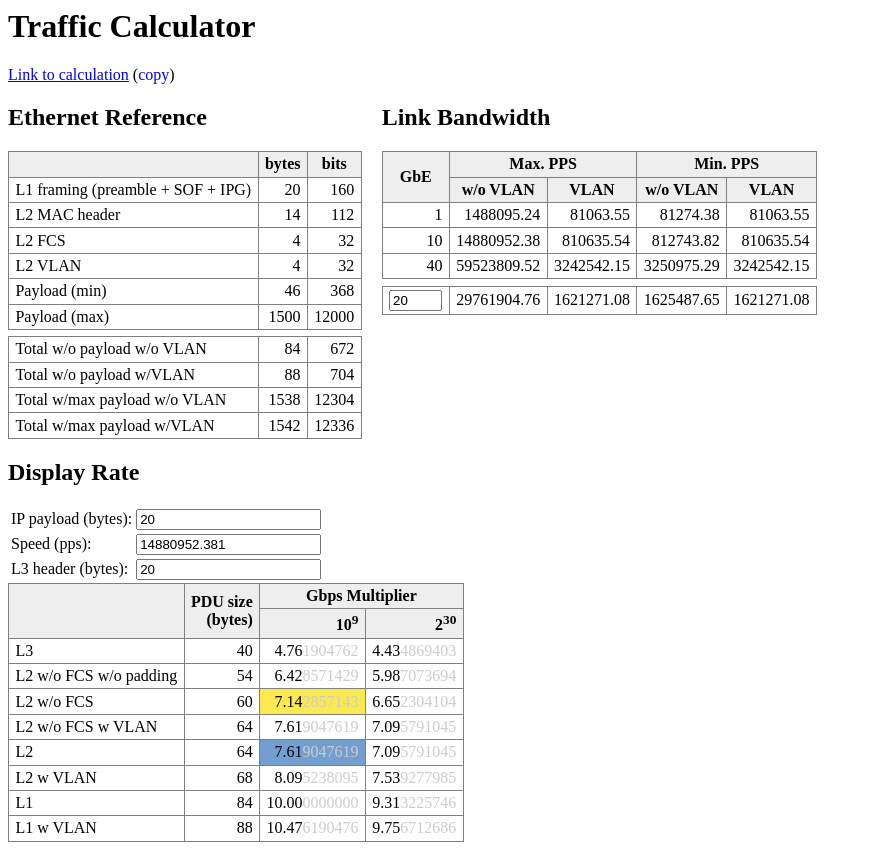
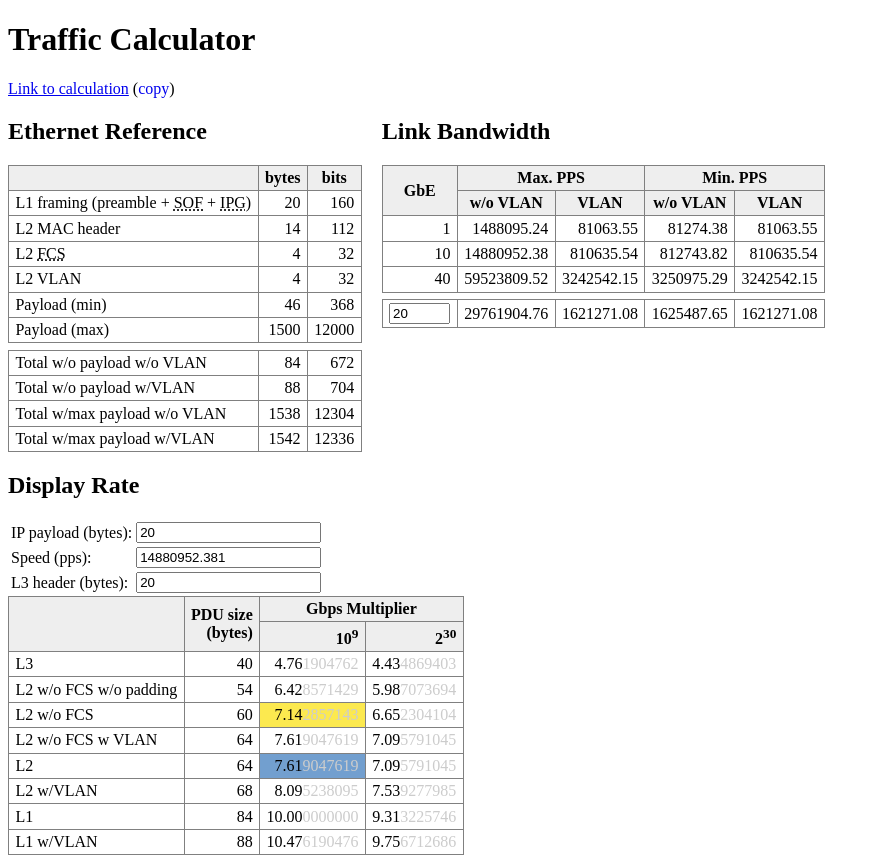
Before and after one commit to BIFIT/rate-calc, a plain HTML site: page index.html in a window 1280 px wide. Shown: the whole page, without its empty margins (0-880 px from the left). Drawn offline with Linux system fonts and the light colour scheme.

Commit message:
calc: improve formatting and markup

```diff
--- a/index.html
+++ b/index.html
@@ -1,8 +1,9 @@
+<!DOCTYPE html>
 <html lang="en">
 <head>
     <meta http-equiv="Content-Type" content="text/html; charset=utf-8">
     <meta name="author" content="Gleb Hohlov, Dmitry Kozlyuk (HTML version)">
-    <meta name="copyright"content="BIFIT">
+    <meta name="copyright" content="BIFIT">
     <meta name="description" content="Link bandwidth and traffic rate calculator">
     <title>Bandwidth Calculator</title>
     <script>
@@ -128,7 +129,8 @@
             updatePermalink();
         }
 
-        function getLinkPps(link_speed) {
+        function getLinkPps(gbe) {
+            var link_speed = gbe * 1000 * 1000 * 1000;
             return {
                 'max': link_speed / bits(min_total_wo_vlan),
                 'max_vlan': link_speed / bits(max_total_vlan),
@@ -171,8 +173,7 @@
                 };
 
                 var gbe = gbes[i];
-                var link_speed = gbe * 1000 * 1000 * 1000;
-                var pps = getLinkPps(link_speed);
+                var pps = getLinkPps(gbe);
 
                 add(gbe);
                 add(pps['max'], 2);
@@ -194,8 +195,7 @@
                 document.getElementById(cellID).innerText = pps.toFixed(2);
             }
 
-            var link_speed = gbe * 1000 * 1000 * 1000;
-            var pps = getLinkPps(link_speed);
+            var pps = getLinkPps(gbe);
             setLinkPps('link_pps_max', pps['max']);
             setLinkPps('link_pps_max_vlan', pps['max_vlan']);
             setLinkPps('link_pps_min', pps['min']);
@@ -334,13 +334,13 @@
                 </thead>
                 <tbody id="sizes">
                 <tr id="size_framing">
-                    <td>L1 framing (preamble + SOF + IPG)</td>
+                    <td>L1 framing (preamble + <abbr title="Start of Frame">SOF</abbr> + <abbr title="Inter-Packet Gap">IPG</abbr>)</td>
                 </tr>
                 <tr id="size_l2_header">
                     <td>L2 MAC header</td>
                 </tr>
                 <tr id="size_l2_fcs">
-                    <td>L2 FCS</td>
+                    <td>L2 <abbr title="Frame Check Sequence">FCS</abbr></td>
                 </tr>
                 <tr id="size_l2_vlan">
                     <td>L2 VLAN</td>
@@ -386,13 +386,13 @@
                 </thead>
                 <tbody id="link_speeds">
                 <tr><td class="split"></td></tr>
-                <td>
-                    <input type="number" min="0" value="20" id="input_gbe" oninput="updateLinkSpeed()"/>
-                </td>
-                <td id="link_pps_max"></td>
-                <td id="link_pps_max_vlan"></td>
-                <td id="link_pps_min"></td>
-                <td id="link_pps_min_vlan"></td>
+                <tr>
+                    <td><input type="number" min="0" value="20" id="input_gbe" oninput="updateLinkSpeed()"/></td>
+                    <td id="link_pps_max"></td>
+                    <td id="link_pps_max_vlan"></td>
+                    <td id="link_pps_min"></td>
+                    <td id="link_pps_min_vlan"></td>
+                </tr>
                 </tbody>
             </table>
         </div>
@@ -460,7 +460,7 @@
                     <td id="bin_pps_l2"></td>
                 </tr>
                 <tr>
-                    <td>L2 w VLAN</td>
+                    <td>L2 w/VLAN</td>
                     <td id="pdu_l2_vlan"></td>
                     <td id="dec_pps_l2_vlan"></td>
                     <td id="bin_pps_l2_vlan"></td>
@@ -472,7 +472,7 @@
                     <td id="bin_pps_l1"></td>
                 </tr>
                 <tr>
-                    <td>L1 w VLAN</td>
+                    <td>L1 w/VLAN</td>
                     <td id="pdu_l1_vlan"></td>
                     <td id="dec_pps_l1_vlan"></td>
                     <td id="bin_pps_l1_vlan"></td>
```
